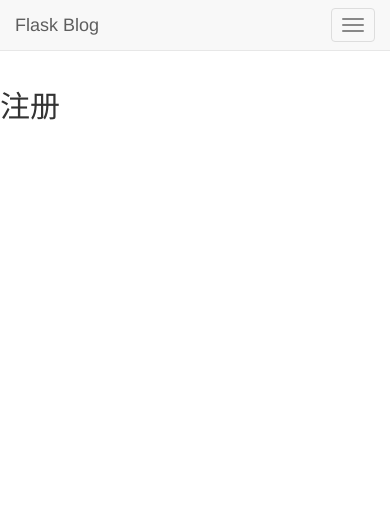
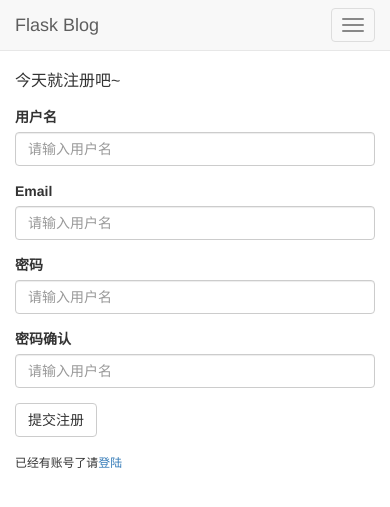
Before and after one commit to gaomingruc/Flask_Blog, a Flask app: page /register in a window 390 px wide. Shown: the top 507 px of the page. Run offline with Flask 2, Linux system fonts and the light colour scheme; some libraries are stand-ins or nearby versions.

Commit message:
登陆和注册页面

```diff
--- a/flask_blog.py
+++ b/flask_blog.py
@@ -1,5 +1,8 @@
-from flask import Flask, render_template, url_for
+from flask import Flask, render_template, url_for, flash, redirect
+from forms import RegistrationForm, LoginForm
 app = Flask(__name__)
+
+app.config["SECRET_KEY"] = "f79d917aebac39316c419e53d0721f70"
 
 
 @app.route('/base')
@@ -18,16 +21,24 @@ def index():
 @app.route('/about')
 def about():
     """关于"""
-    return render_template("about.html")
+    return render_template("about.html", title="关于")
 
 
-@app.route('/login')
+@app.route('/login', methods=["GET", "POST"])
 def login():
     """登陆"""
-    return render_template("login.html")
+    form = LoginForm()
+    if form.validate_on_submit():
+        flash("%s的账户登陆成功" % form.email.data, "success")
+        return redirect(url_for("index"))
+    return render_template("login.html", title="登陆", form=form)
 
 
-@app.route('/register')
+@app.route('/register', methods=["GET", "POST"])
 def register():
     """注册"""
-    return render_template("register.html")
+    form = RegistrationForm()
+    if form.validate_on_submit():
+        flash("%s的账户创建成功" % form.username.data, "success")
+        return redirect(url_for("index"))
+    return render_template("register.html", title="注册", form=form)
--- /dev/null
+++ b/forms.py
@@ -0,0 +1,21 @@
+from flask_wtf import FlaskForm
+from flask_wtf.recaptcha import validators
+from wtforms import StringField, PasswordField, SubmitField, BooleanField
+from wtforms.validators import DataRequired, Length, Email, EqualTo
+
+
+class RegistrationForm(FlaskForm):
+    username = StringField("用户名", validators=[
+                           DataRequired(), Length(min=2, max=20)])
+    email = StringField("Email", validators=[DataRequired(), Email()])
+    password = PasswordField("密码", validators=[DataRequired()])
+    confirm_password = PasswordField(
+        "密码确认", validators=[DataRequired(), EqualTo(fieldname="password")])
+    submit = SubmitField("提交注册")
+
+
+class LoginForm(FlaskForm):
+    email = StringField("Email", validators=[DataRequired(), Email()])
+    password = PasswordField("密码", validators=[DataRequired()])
+    remember = BooleanField("记住我")
+    submit = SubmitField("登陆")
--- a/static/css/base.css
+++ b/static/css/base.css
@@ -2,3 +2,9 @@
 body {
     padding-top: 70px;
 }
+
+/* 注册页面错误输入 */
+.invalid-feedback {
+    color: red;
+    font-size: small;
+}
--- a/templates/base.html
+++ b/templates/base.html
@@ -6,7 +6,11 @@
     <meta http-equiv="X-UA-Compatible" content="IE=edge">
     <meta name="viewport" content="width=device-width, initial-scale=1">
     <!-- 上述3个meta标签*必须*放在最前面，任何其他内容都*必须*跟随其后！ -->
+    {% if title %}
+    <title>Flask Blog - {{ title }}</title>
+    {% else %}
     <title>Flask Blog</title>
+    {% endif %}
 
     <!-- Bootstrap -->
     <link rel="stylesheet" href="{{ url_for('static', filename='bootstrap/css/bootstrap.min.css') }}">
@@ -49,7 +53,19 @@
             </div><!-- /.navbar-collapse -->
         </div><!-- /.container -->
     </nav>
-
+    {% with messages = get_flashed_messages(with_categories=true) %}
+    {% if messages %}
+    <div class="container">
+        <div class="row">
+            {% for category, message in messages %}
+            <div class="alert alert-{{ category }}">
+                {{ message }}
+            </div>
+            {% endfor %}
+        </div>
+    </div>
+    {% endif %}
+    {% endwith %}
     {% block content %}
     {% endblock content %}
 
--- a/templates/register.html
+++ b/templates/register.html
@@ -3,7 +3,84 @@
 {% block content %}
 <div class="container">
     <div class="row">
-        <div class="h2">注册</div>
+        <form method="POST" action="" class="col-md-6">
+            {{ form.hidden_tag() }}
+            <div class="form-group lead">
+                今天就注册吧~
+            </div>
+            <!-- 用户名 -->
+            <div class="form-group">
+                {{ form.username.label }}
+
+                {% if form.username.errors %}
+                {{ form.username(class="form-control is-invalid", placeholder="请输入用户名") }}
+                <div class="invalid-feedback">
+                    {% for error in form.username.errors %}
+                    <span>{{ error }}</span>
+                    {% endfor %}
+                </div>
+                {% else %}
+                {{ form.username(class="form-control", placeholder="请输入用户名") }}
+                {% endif %}
+
+            </div>
+            <!-- 邮箱 -->
+            <div class="form-group">
+                {{ form.email.label }}
+
+                {% if form.email.errors %}
+                {{ form.email(class="form-control is-invalid", placeholder="请输入用户名") }}
+                <div class="invalid-feedback">
+                    {% for error in form.email.errors %}
+                    <span>{{ error }}</span>
+                    {% endfor %}
+                </div>
+                {% else %}
+                {{ form.email(class="form-control", placeholder="请输入用户名") }}
+                {% endif %}
+            </div>
+            <!-- 密码 -->
+            <div class="form-group">
+                {{ form.password.label }}
+
+                {% if form.password.errors %}
+                {{ form.password(class="form-control is-invalid", placeholder="请输入用户名") }}
+                <div class="invalid-feedback">
+                    {% for error in form.password.errors %}
+                    <span>{{ error }}</span>
+                    {% endfor %}
+                </div>
+                {% else %}
+                {{ form.password(class="form-control", placeholder="请输入用户名") }}
+                {% endif %}
+            </div>
+            <!-- 密码确认 -->
+            <div class="form-group">
+                {{ form.confirm_password.label }}
+
+                {% if form.confirm_password.errors %}
+                {{ form.confirm_password(class="form-control is-invalid", placeholder="请输入用户名") }}
+                <div class="invalid-feedback">
+                    {% for error in form.confirm_password.errors %}
+                    <span>{{ error }}</span>
+                    {% endfor %}
+                </div>
+                {% else %}
+                {{ form.confirm_password(class="form-control", placeholder="请输入用户名") }}
+                {% endif %}
+            </div>
+            <!-- 提交 -->
+            <div class="form-group">
+                {{ form.submit(class="btn btn-default") }}
+            </div>
+            <!-- 登陆 -->
+            <div>
+                <span class="small">
+                    已经有账号了请<a href="{{ url_for('login') }}">登陆</a>
+                </span>
+            </div>
+        </form>
     </div>
 </div>
+
 {% endblock content %}
```
Also changed, not shown: templates/login.html (+57 -1 lines), 1 other file.
